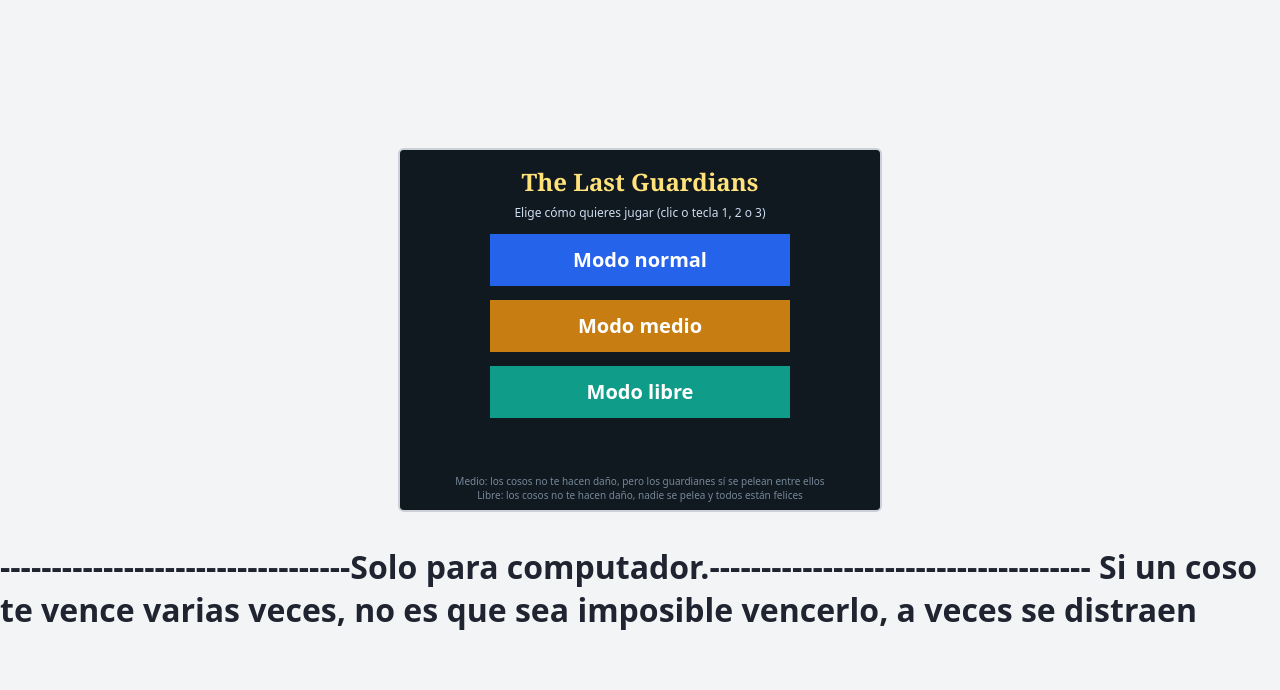
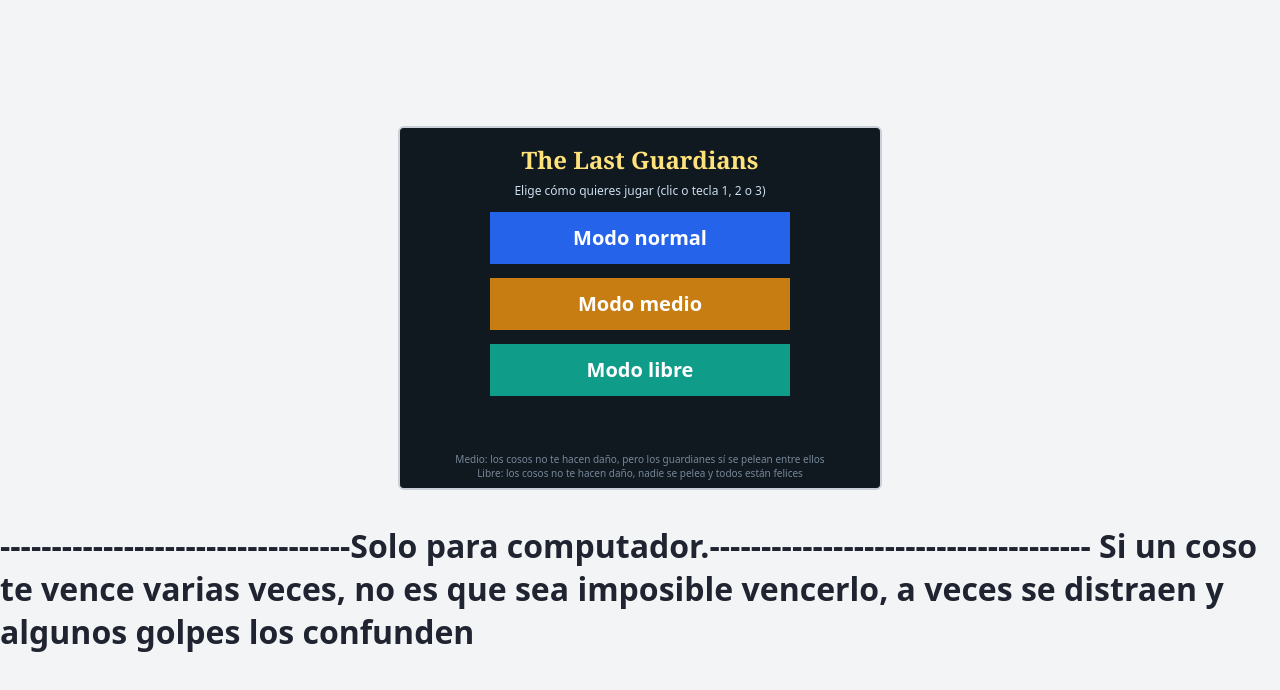
Before and after one commit to gamatro/The-Last-Guardians., a plain HTML site: page index.html in a window 1280 px wide. Drawn offline with Linux system fonts and the light colour scheme.

Commit message:
Update index.html

```diff
--- a/index.html
+++ b/index.html
@@ -56,7 +56,7 @@
   <canvas id="c" width="480" height="360"></canvas>
 
 <h1>----------------------------------Solo para computador.-------------------------------------
-  Si un coso te vence varias veces, no es que sea imposible vencerlo, a veces se distraen</h1>
+  Si un coso te vence varias veces, no es que sea imposible vencerlo, a veces se distraen y algunos golpes los confunden</h1>
 
 <script>
   const canvas = document.getElementById("c");
```
